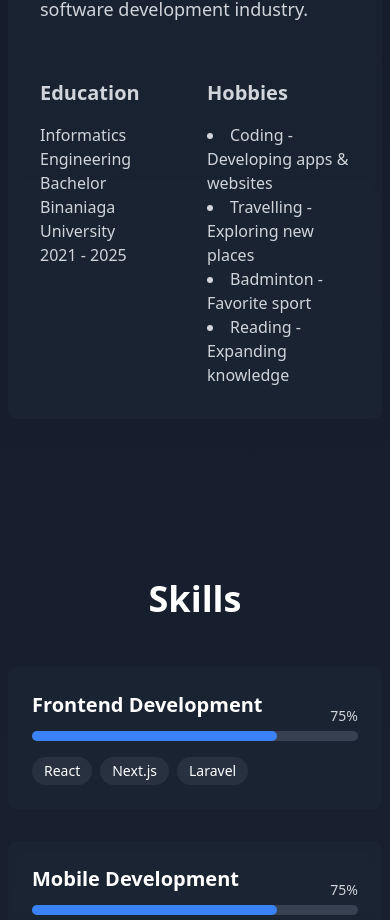
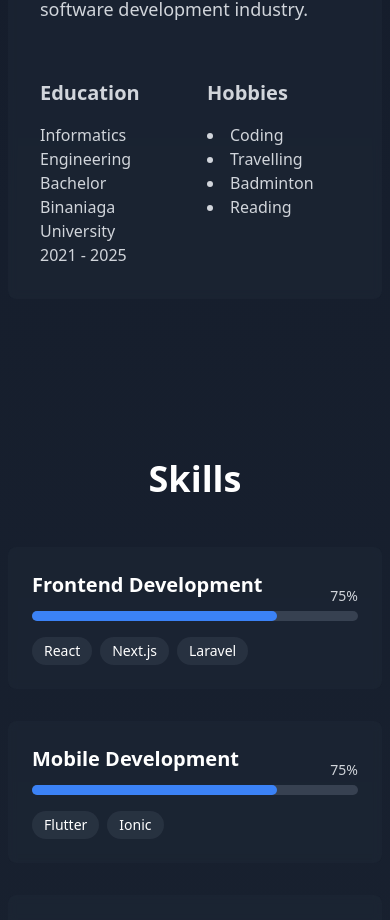
Before and after one commit to silendas/silendas.github.io, a Next.js app: page /silendas/ in a window 390 px wide. Shown: the part 1717-2637 px from the top of the page. Built offline with nearby package versions, Linux system fonts and the light colour scheme.

Commit message:
Update: Responsive

```diff
--- a/app/page.tsx
+++ b/app/page.tsx
@@ -209,10 +209,10 @@ export default function Home() {
                             <div>
                                 <h3 className="text-xl font-semibold mb-4">Hobbies</h3>
                                 <ul className="list-disc list-inside">
-                                    <li>Coding - Developing apps & websites</li>
-                                    <li>Travelling - Exploring new places</li>
-                                    <li>Badminton - Favorite sport</li>
-                                    <li>Reading - Expanding knowledge</li>
+                                    <li>Coding</li>
+                                    <li>Travelling</li>
+                                    <li>Badminton</li>
+                                    <li>Reading</li>
                                 </ul>
                             </div>
                         </div>
```
